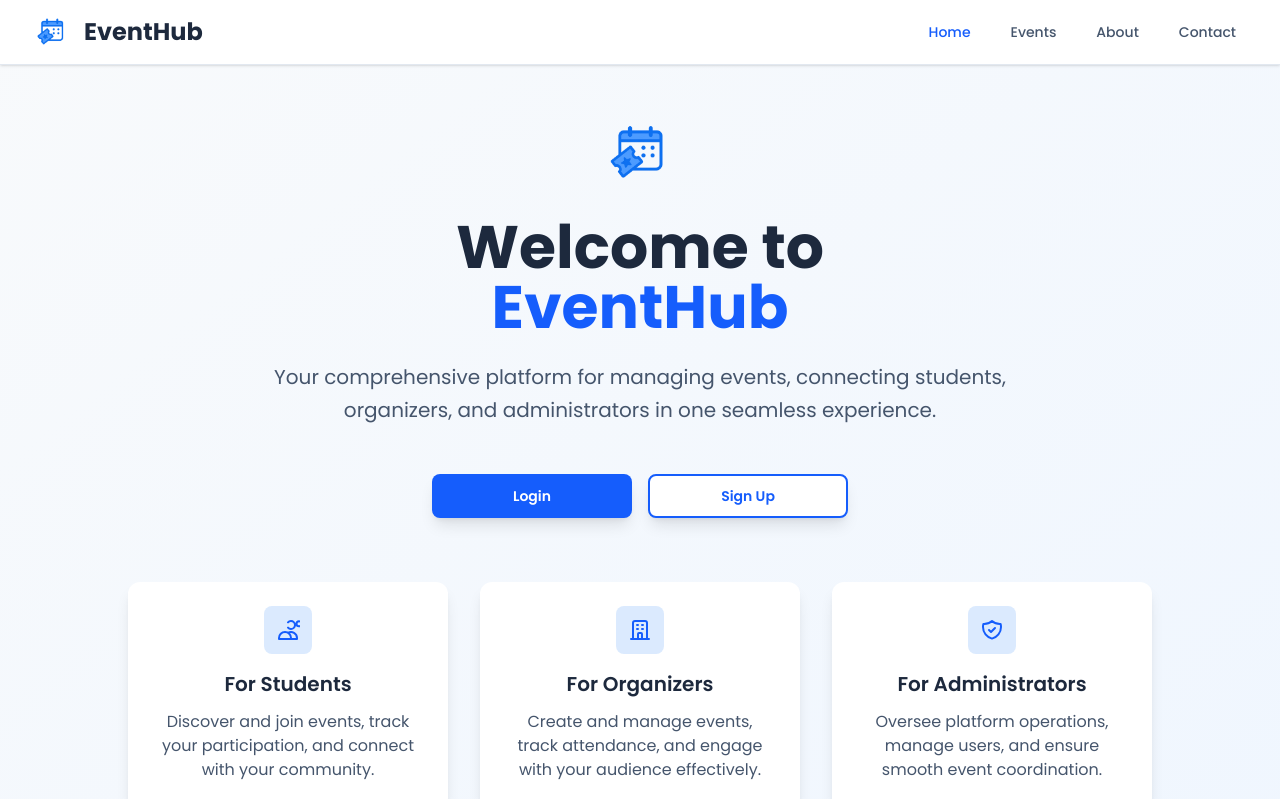
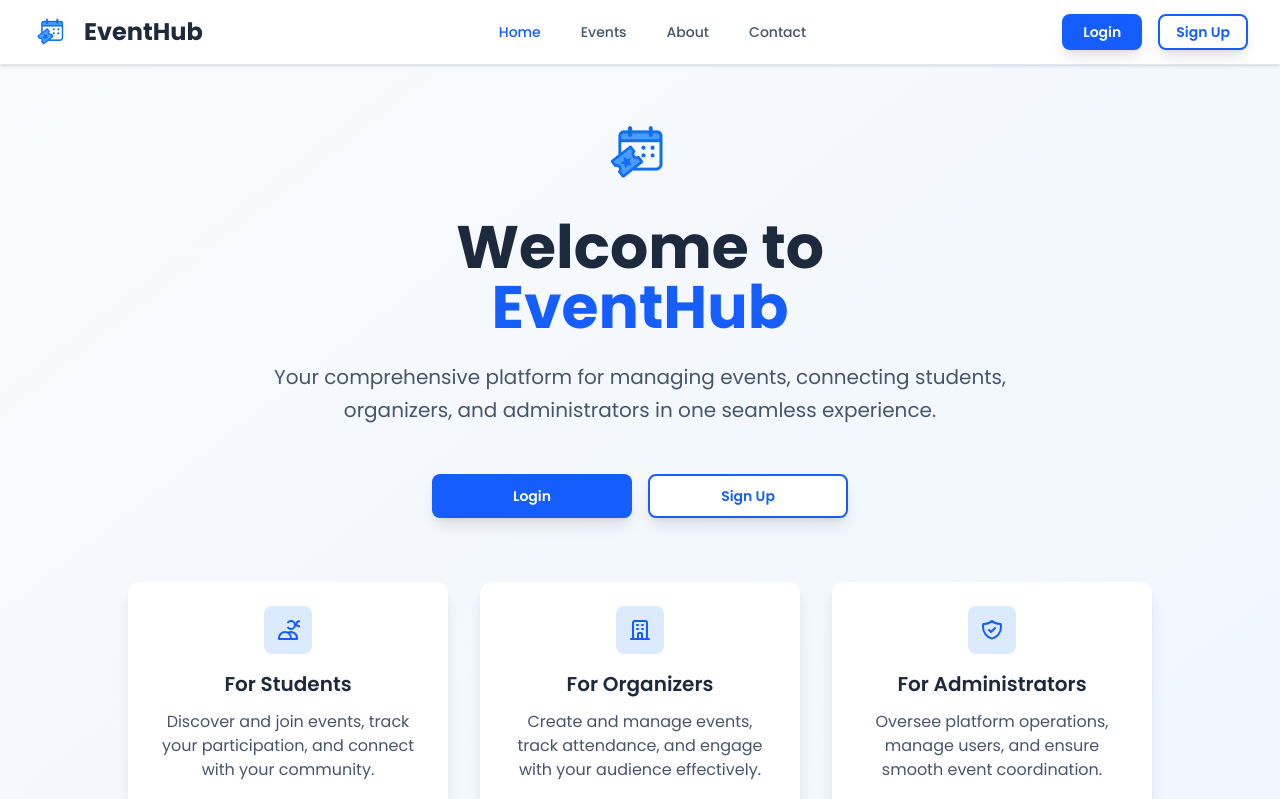
Before and after one commit to AbderrahmaneBoulmalf/Group_A-SOEN341_Project_F25, a React (Vite) app in the folder Frontend/: page / in a window 1280 px wide. Shown: the top 799 px of the page. Built offline with nearby package versions, Linux system fonts and the light colour scheme; no server answers.

Commit message:
Added auth options buttons on navbar

```diff
--- a/Frontend/src/components/navbar.tsx
+++ b/Frontend/src/components/navbar.tsx
@@ -1,13 +1,57 @@
-import React from "react";
-import { Link, useLocation } from "react-router-dom";
+import React, { useState, useEffect } from "react";
+import { Link, useLocation, useNavigate } from "react-router-dom";
 import Logo from "@/assets/logo.png";
+import axios from "axios";
+import { logout } from "../pages/StudentDashboard/SidebarIcons";
+import { Button } from "@/components/ui/button";
 
 const Navbar: React.FC = () => {
   const location = useLocation();
+  const navigate = useNavigate();
+  const [isLoggedIn, setIsLoggedIn] = useState<boolean | null>(null);
+  const [roleRoute, setRoleRoute] = useState<string>("");
+
+  useEffect(() => {
+    const verifySession = async () => {
+      try {
+        const response = await axios.get(
+          "http://localhost:8787/verify-session",
+          {
+            withCredentials: true,
+          }
+        );
+        setIsLoggedIn(response.data.success);
+        const role: string = response.data.role.toLowerCase();
+        const route: string = "/" + role;
+        setRoleRoute(route);
+      } catch (error) {
+        setIsLoggedIn(false);
+      }
+    };
+    verifySession();
+  }, []);
+
+  const handleLogout = async () => {
+    try {
+      await axios.post(
+        "http://localhost:8787/logout",
+        {},
+        { withCredentials: true }
+      );
+      setIsLoggedIn(false);
+      navigate("/");
+    } catch (error) {
+      console.error("Logout failed", error);
+    }
+  };
+
+  if (isLoggedIn === null) {
+    return <div className="text-center mt-20">Loading...</div>;
+  }
 
   return (
     <nav className="bg-white shadow-sm border-b border-slate-200">
-      <div className="max-w-7xl mx-auto px-4 sm:px-6 lg:px-8">
+      <div className="max-w-[100rem] mx-auto px-4 sm:px-6 lg:px-8">
         <div className="flex justify-between items-center h-16">
           {/* Logo/Title */}
           <div className="flex items-center">
@@ -62,6 +106,45 @@ const Navbar: React.FC = () => {
               </Link>
             </div>
           </div>
+          <div>
+            {isLoggedIn ? (
+              <span className="flex items-center space-x-4">
+                <Link
+                  to={roleRoute}
+                  className="rounded-md px-3 py-2 text-sm text-blue-600 hover:bg-slate-200 font-medium transition-all duration-200 hover:cursor-pointer"
+                >
+                  Dashboard
+                </Link>
+                <button
+                  onClick={handleLogout}
+                  className="flex items-center space-x-1 rounded-md px-3 py-2 text-sm text-red-500 hover:bg-slate-200 font-medium transition-all duration-200 hover:cursor-pointer"
+                >
+                  {logout}
+                  <span>Logout</span>
+                </button>
+              </span>
+            ) : (
+              <div className="flex space-x-4">
+                <Link to="/login">
+                  <Button
+                    size="sm"
+                    className="bg-blue-600 hover:bg-blue-700 text-white font-semibold py-3 px-4 rounded-lg shadow-lg hover:shadow-xl transition-all duration-200 min-w-[80px] border-0"
+                  >
+                    Login
+                  </Button>
+                </Link>
+                <Link to="/signup">
+                  <Button
+                    variant="outline"
+                    size="sm"
+                    className="bg-white hover:bg-slate-100 text-blue-600 font-semibold py-3 px-4 rounded-lg border-2 border-blue-600 shadow-lg hover:shadow-xl transition-all duration-200 min-w-[80px]"
+                  >
+                    Sign Up
+                  </Button>
+                </Link>
+              </div>
+            )}
+          </div>
         </div>
       </div>
     </nav>
--- a/Frontend/src/pages/Home.tsx
+++ b/Frontend/src/pages/Home.tsx
@@ -1,25 +1,25 @@
 import React, { useEffect, useState } from "react";
 import { Button } from "@/components/ui/button";
-import { logout } from "../pages/StudentDashboard/SidebarIcons";
 import { Card } from "@/components/ui/card";
 import Logo from "@/assets/logo.png";
-import { Link, useNavigate } from "react-router-dom";
+import { Link } from "react-router-dom";
 import Navbar from "@/components/navbar";
 import axios from "axios";
-
 
 const Home: React.FC = () => {
   const date: number = new Date().getFullYear();
   const [isLoggedIn, setIsLoggedIn] = useState<boolean | null>(null);
-  const navigate = useNavigate();
 
   //check backend session
   useEffect(() => {
     const verifySession = async () => {
       try {
-        const response = await axios.get("http://localhost:8787/verify-session", {
-          withCredentials: true,
-        });
+        const response = await axios.get(
+          "http://localhost:8787/verify-session",
+          {
+            withCredentials: true,
+          }
+        );
         setIsLoggedIn(response.data.success);
       } catch (error) {
         setIsLoggedIn(false);
@@ -28,33 +28,12 @@ const Home: React.FC = () => {
     verifySession();
   }, []);
 
-  //logout using backend route
-  const handleLogout = async () => {
-    try {
-      await axios.post("http://localhost:8787/logout", {}, { withCredentials: true });
-      setIsLoggedIn(false);
-      navigate("/");
-    } catch (error) {
-      console.error("Logout failed", error);
-    }
-  };
-
   if (isLoggedIn === null) {
     return <div className="text-center mt-20">Loading...</div>;
   }
 
   return (
     <div className="min-h-screen bg-gradient-to-br from-slate-50 to-blue-50 flex flex-col">
-      {isLoggedIn && (
-       <button
-    onClick={handleLogout}
-    className="absolute top-4 right-6 flex items-center space-x-1 rounded-md px-3 py-1 text-sm text-red-500 hover:bg-slate-200 font-medium transition-all duration-200"
-  >
-    {logout}
-    <span>Logout</span>
-  </button>
-
-      )}
       <Navbar />
       {/* Hero Section */}
       <main className="max-w-7xl mx-auto px-4 sm:px-6 lg:px-8 py-12 flex-grow">
```
Also changed, not shown: 2 other files (tests, documents, lock files or other folders).
